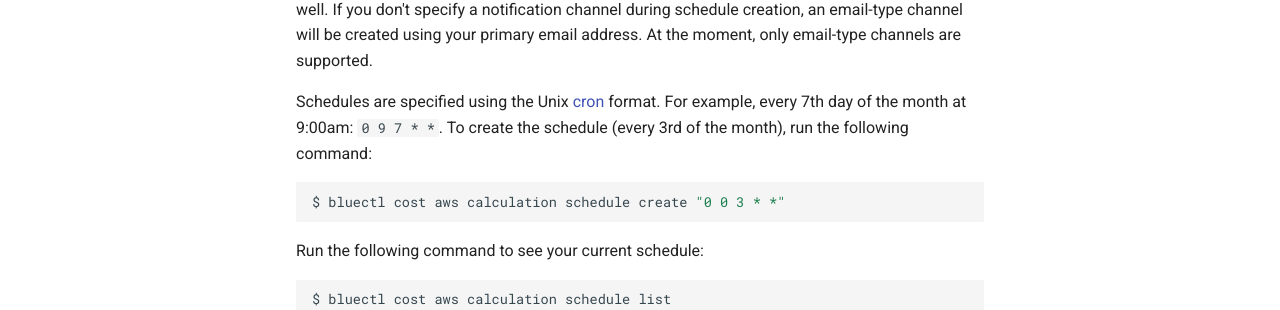
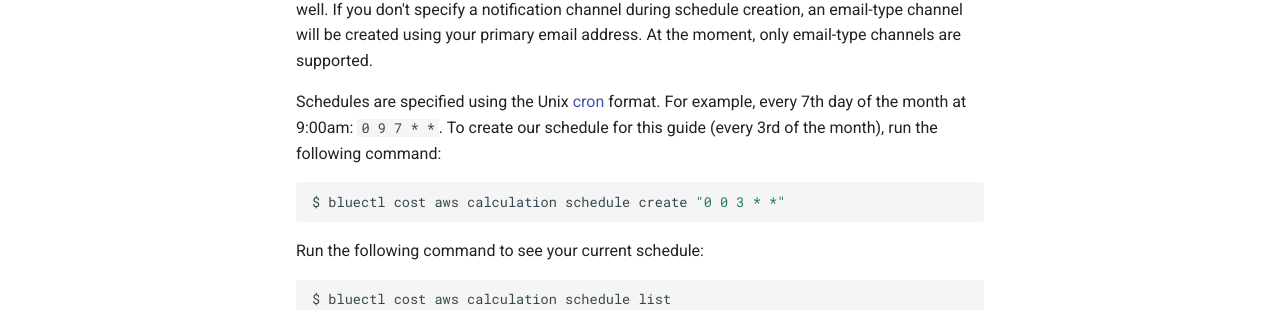
Before and after one commit to alphauslabs/tmpdocs, an MkDocs documentation site: the page built from docs/guides/invoice-calc-sched.md, in a window 1280 px wide and 1187 px high. Shown: the part 469-779 px from the top of the window. Built offline with MkDocs 1.6.1 and Material for MkDocs 9.7.7, drawn with Linux system fonts in a browser that asks for light colours; comment, search, counter and statistics services are not loaded.

Commit message:
docs: sched

````diff
--- a/docs/guides/invoice-calc-sched.md
+++ b/docs/guides/invoice-calc-sched.md
@@ -9,7 +9,7 @@ Make sure to install [`bluectl`](https://alphauslabs.github.io/docs/blueapi/blue
 
 Note that creating a calculation schedule automatically enables your notification channels as well. If you don't specify a notification channel during schedule creation, an email-type channel will be created using your primary email address. At the moment, only email-type channels are supported.
 
-Schedules are specified using the Unix [cron](https://man7.org/linux/man-pages/man5/crontab.5.html) format. For example, every 7th day of the month at 9:00am: `0 9 7 * *`. To create the schedule (every 3rd of the month), run the following command:
+Schedules are specified using the Unix [cron](https://man7.org/linux/man-pages/man5/crontab.5.html) format. For example, every 7th day of the month at 9:00am: `0 9 7 * *`. To create our schedule for this guide (every 3rd of the month), run the following command:
 
 ``` sh
 $ bluectl cost aws calculation schedule create "0 0 3 * *"
````
